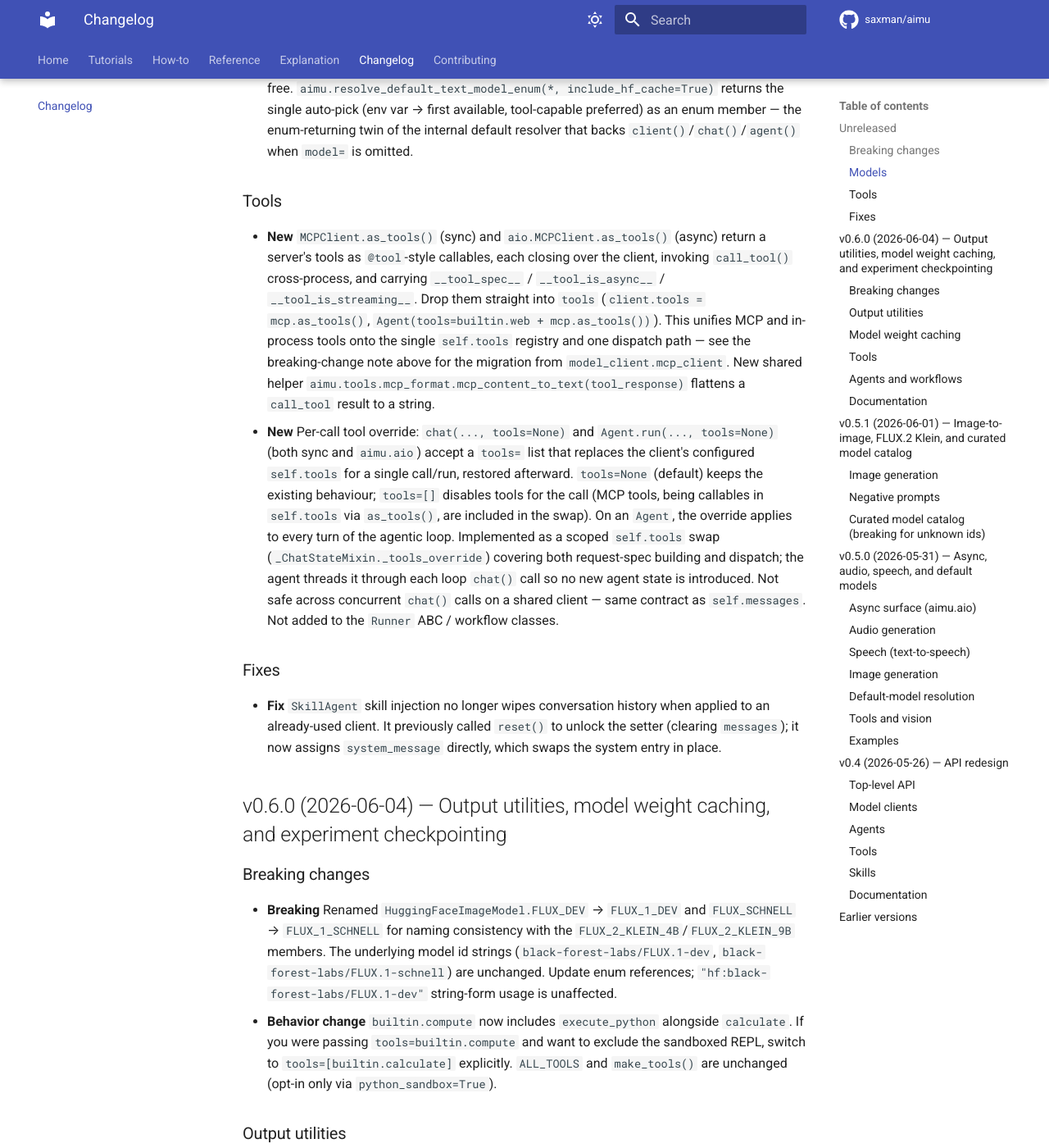
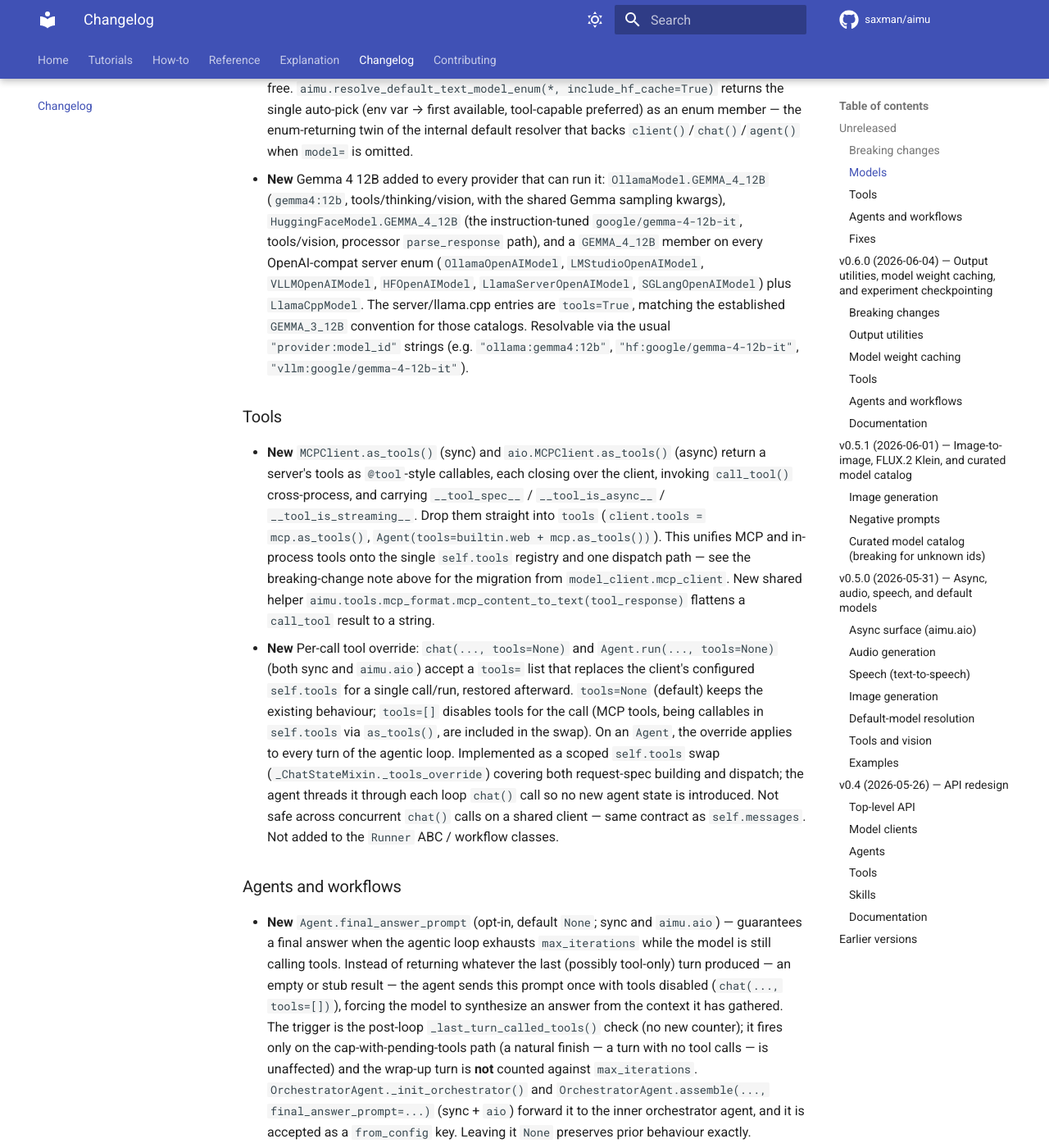
Before and after one commit to saxman/aimu, an MkDocs documentation site: the page built from docs/changelog.md, in a window 1280 px wide and 1400 px high, scrolled down 1424 px. Shown: the whole window at 82% size. Built offline with MkDocs 1.6.1 and Material for MkDocs 9.7.7, drawn with Linux system fonts in a browser that asks for light colours; comment, search, counter and statistics services are not loaded.

Commit message:
feat(changelog): add new model resolution functions and GEMMA 4 12B support across providers

```diff
--- a/docs/changelog.md
+++ b/docs/changelog.md
@@ -11,11 +11,16 @@
 
 - **New** `aimu.resolve_model_enum(model)` and `aimu.resolve_image_model_enum(model)` — resolve a model to its `Model` / `ImageModel` enum member from any of three input forms: an enum member (returned unchanged), a `"provider:model_id"` string (delegates to `resolve_model_string` / `resolve_image_model_string`), or a **bare enum-member name** (e.g. `"QWEN_3_8B"`, `"FLUX_2_KLEIN_4B"`, `"NANO_BANANA"`) looked up across every installed provider enum. Useful for CLIs/scripts that accept "enum, name, or string" uniformly. For text, an ambiguous bare name (the same id ships under many providers) is disambiguated the way the omitted-`model` default is — prefer a provider where the model is *actually available locally* (running Ollama → cached HuggingFace → reachable local OpenAI-compat server, tool-capable first), logged at WARNING; if it isn't available under any provider, `ValueError` lists the `"provider:model_id"` options. This availability probe runs only on the ambiguous path. `resolve_image_model_enum` has no local-availability notion (image catalogs don't collide) and raises on the rare ambiguity. Exported from `aimu.models` and top-level `aimu`.
 - **New** `aimu.available_text_models(*, include_hf_cache=True)` — discovery: return locally *available* text models as `Model` enum members (running Ollama → cached HuggingFace → reachable local OpenAI-compat servers), in provider-priority order. Download-free and cloud-free. `aimu.resolve_default_text_model_enum(*, include_hf_cache=True)` returns the single auto-pick (env var → first available, tool-capable preferred) as an enum member — the enum-returning twin of the internal default resolver that backs `client()`/`chat()`/`agent()` when `model=` is omitted.
+- **New** Gemma 4 12B added to every provider that can run it: `OllamaModel.GEMMA_4_12B` (`gemma4:12b`, tools/thinking/vision, with the shared Gemma sampling kwargs), `HuggingFaceModel.GEMMA_4_12B` (the instruction-tuned `google/gemma-4-12b-it`, tools/vision, processor `parse_response` path), and a `GEMMA_4_12B` member on every OpenAI-compat server enum (`OllamaOpenAIModel`, `LMStudioOpenAIModel`, `VLLMOpenAIModel`, `HFOpenAIModel`, `LlamaServerOpenAIModel`, `SGLangOpenAIModel`) plus `LlamaCppModel`. The server/llama.cpp entries are `tools=True`, matching the established `GEMMA_3_12B` convention for those catalogs. Resolvable via the usual `"provider:model_id"` strings (e.g. `"ollama:gemma4:12b"`, `"hf:google/gemma-4-12b-it"`, `"vllm:google/gemma-4-12b-it"`).
 
 ### Tools
 
 - **New** `MCPClient.as_tools()` (sync) and `aio.MCPClient.as_tools()` (async) return a server's tools as `@tool`-style callables, each closing over the client, invoking `call_tool()` cross-process, and carrying `__tool_spec__` / `__tool_is_async__` / `__tool_is_streaming__`. Drop them straight into `tools` (`client.tools = mcp.as_tools()`, `Agent(tools=builtin.web + mcp.as_tools())`). This unifies MCP and in-process tools onto the single `self.tools` registry and one dispatch path — see the breaking-change note above for the migration from `model_client.mcp_client`. New shared helper `aimu.tools.mcp_format.mcp_content_to_text(tool_response)` flattens a `call_tool` result to a string.
 - **New** Per-call tool override: `chat(..., tools=None)` and `Agent.run(..., tools=None)` (both sync and `aimu.aio`) accept a `tools=` list that replaces the client's configured `self.tools` for a single call/run, restored afterward. `tools=None` (default) keeps the existing behaviour; `tools=[]` disables tools for the call (MCP tools, being callables in `self.tools` via `as_tools()`, are included in the swap). On an `Agent`, the override applies to every turn of the agentic loop. Implemented as a scoped `self.tools` swap (`_ChatStateMixin._tools_override`) covering both request-spec building and dispatch; the agent threads it through each loop `chat()` call so no new agent state is introduced. Not safe across concurrent `chat()` calls on a shared client — same contract as `self.messages`. Not added to the `Runner` ABC / workflow classes.
+
+### Agents and workflows
+
+- **New** `Agent.final_answer_prompt` (opt-in, default `None`; sync and `aimu.aio`) — guarantees a final answer when the agentic loop exhausts `max_iterations` while the model is still calling tools. Instead of returning whatever the last (possibly tool-only) turn produced — an empty or stub result — the agent sends this prompt once with tools disabled (`chat(..., tools=[])`), forcing the model to synthesize an answer from the context it has gathered. The trigger is the post-loop `_last_turn_called_tools()` check (no new counter); it fires only on the cap-with-pending-tools path (a natural finish — a turn with no tool calls — is unaffected) and the wrap-up turn is **not** counted against `max_iterations`. `OrchestratorAgent._init_orchestrator()` and `OrchestratorAgent.assemble(..., final_answer_prompt=...)` (sync + `aio`) forward it to the inner orchestrator agent, and it is accepted as a `from_config` key. Leaving it `None` preserves prior behaviour exactly.
 
 ### Fixes
 
```
